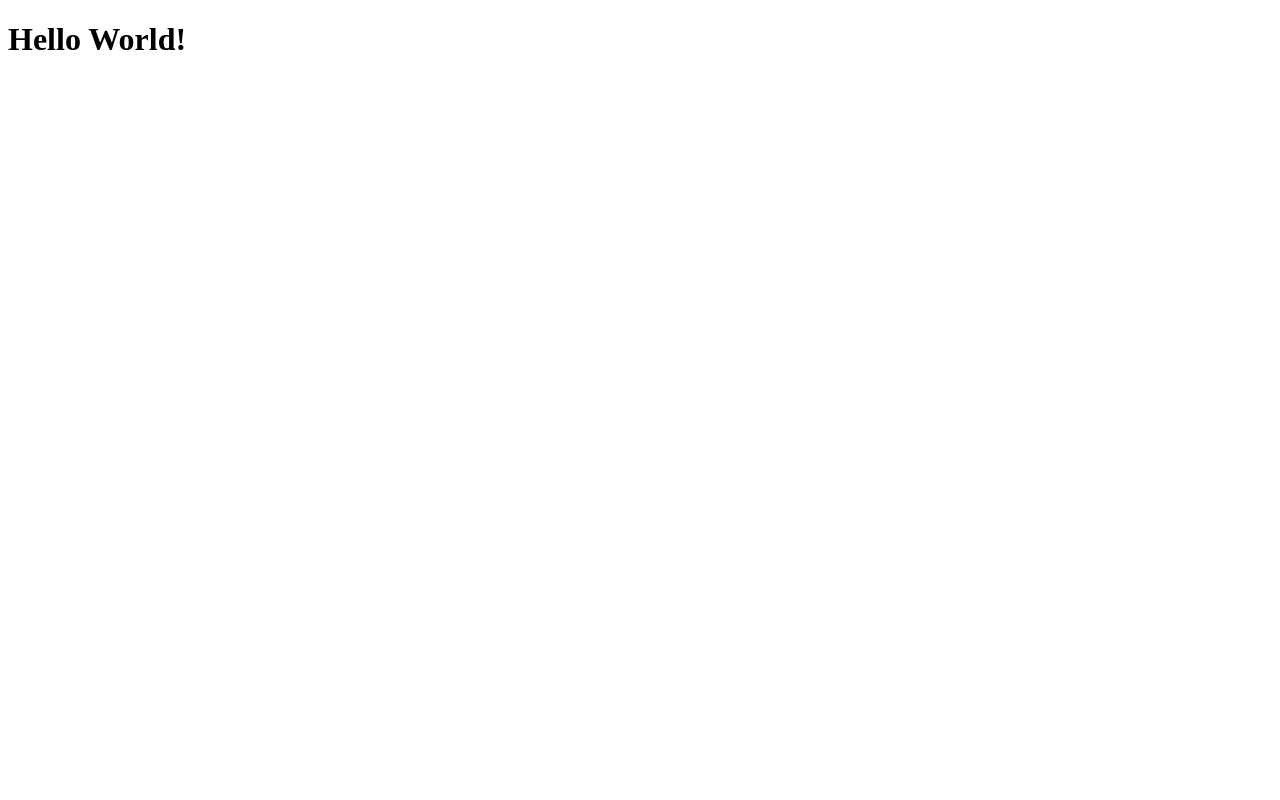
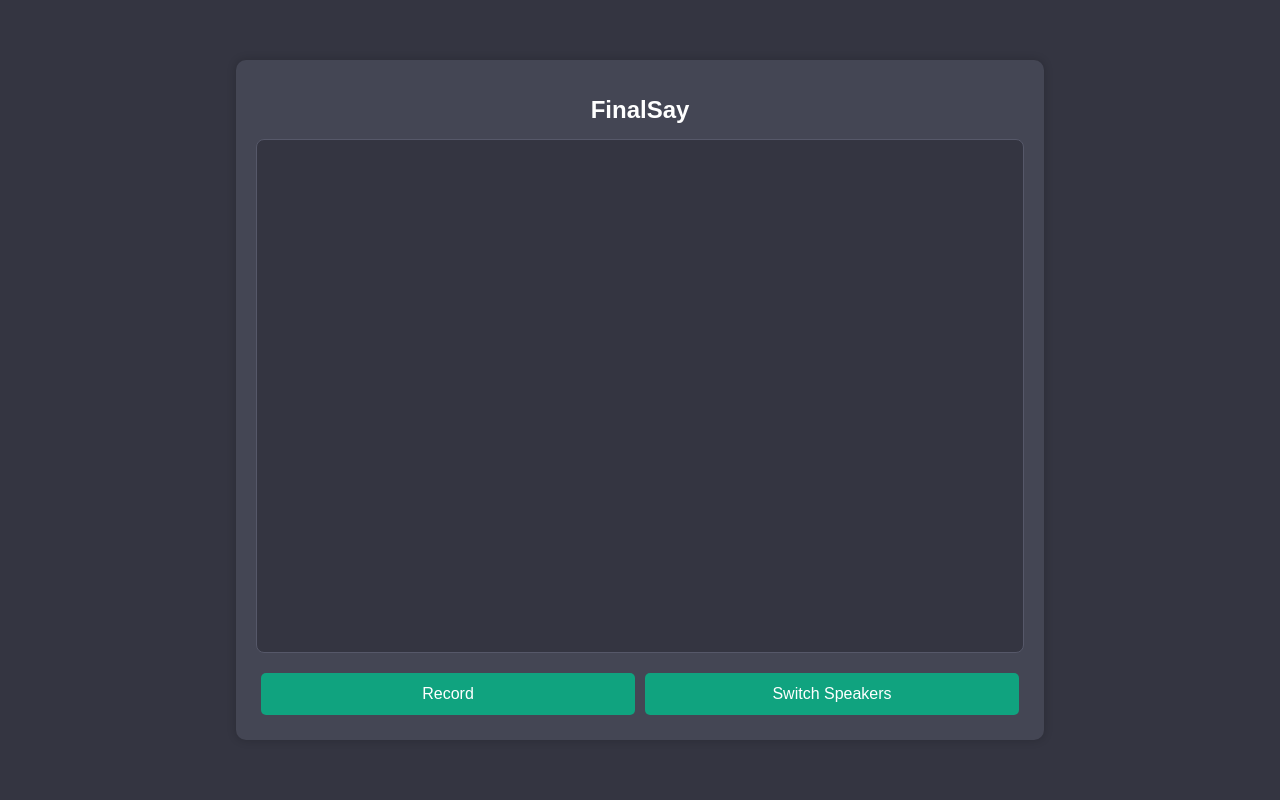
Before and after one commit to KaiSong06/GenAI-Genesis, a Flask app: page / in a window 1280 px wide. Before the commit the page is almost empty. Run offline with Flask 3, Linux system fonts and the light colour scheme.

Commit message:
basic ui

```diff
--- a/static/styles.css
+++ b/static/styles.css
@@ -0,0 +1,62 @@
+body {
+  font-family: Arial, sans-serif;
+  background-color: #343541;
+  margin: 0;
+  padding: 0;
+  display: flex;
+  justify-content: center;
+  align-items: center;
+  height: 100vh;
+  color: white;
+}
+
+.container {
+  width: 60%;
+  background: #444654;
+  padding: 20px;
+  border-radius: 10px;
+  box-shadow: 0 0 10px rgba(0, 0, 0, 0.2);
+  display: flex;
+  flex-direction: column;
+  height: 80vh;
+}
+
+h1 {
+  text-align: center;
+  margin-bottom: 15px;
+  font-size: 24px;
+}
+
+.chat-log {
+  flex: 1;
+  border: 1px solid #565869;
+  padding: 15px;
+  overflow-y: auto;
+  background: #343541;
+  border-radius: 8px;
+  font-size: 16px;
+}
+
+.controls {
+  display: flex;
+  justify-content: space-between;
+  flex-wrap: wrap;
+  padding-top: 15px;
+}
+
+button {
+  flex: 1;
+  margin: 5px;
+  padding: 12px;
+  border: none;
+  border-radius: 5px;
+  background-color: #10a37f;
+  color: white;
+  cursor: pointer;
+  font-size: 16px;
+  transition: background 0.3s;
+}
+
+button:hover {
+  background-color: #0e8b6f;
+}
--- a/templates/index.html
+++ b/templates/index.html
@@ -3,9 +3,17 @@
 <head>
     <meta charset="UTF-8">
     <meta name="viewport" content="width=device-width, initial-scale=1.0">
-    <title>Hello World</title>
+    <title>FinalSay</title>
+    <link rel="stylesheet" href="../static/styles.css">
 </head>
 <body>
-    <h1>Hello World!</h1>
+    <div class="container">
+        <h1>FinalSay</h1>
+        <div class="chat-log" id="chat-log"></div>
+        <div class="controls">
+            <button id="record">Record</button>
+            <button id="switch-speakers">Switch Speakers</button>
+        </div>
+    </div>
 </body>
 </html>
```
Also changed, not shown: README.md.
